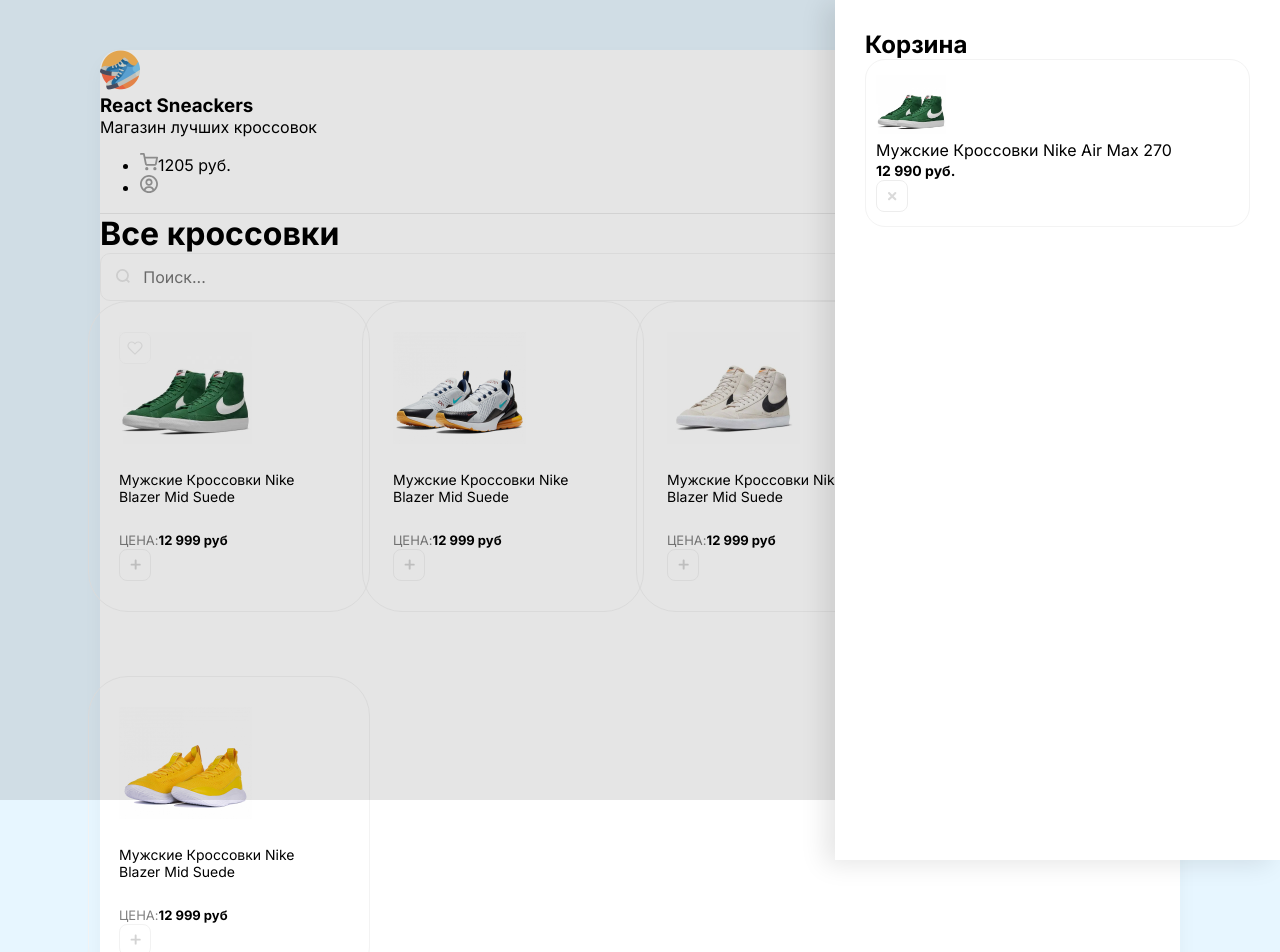
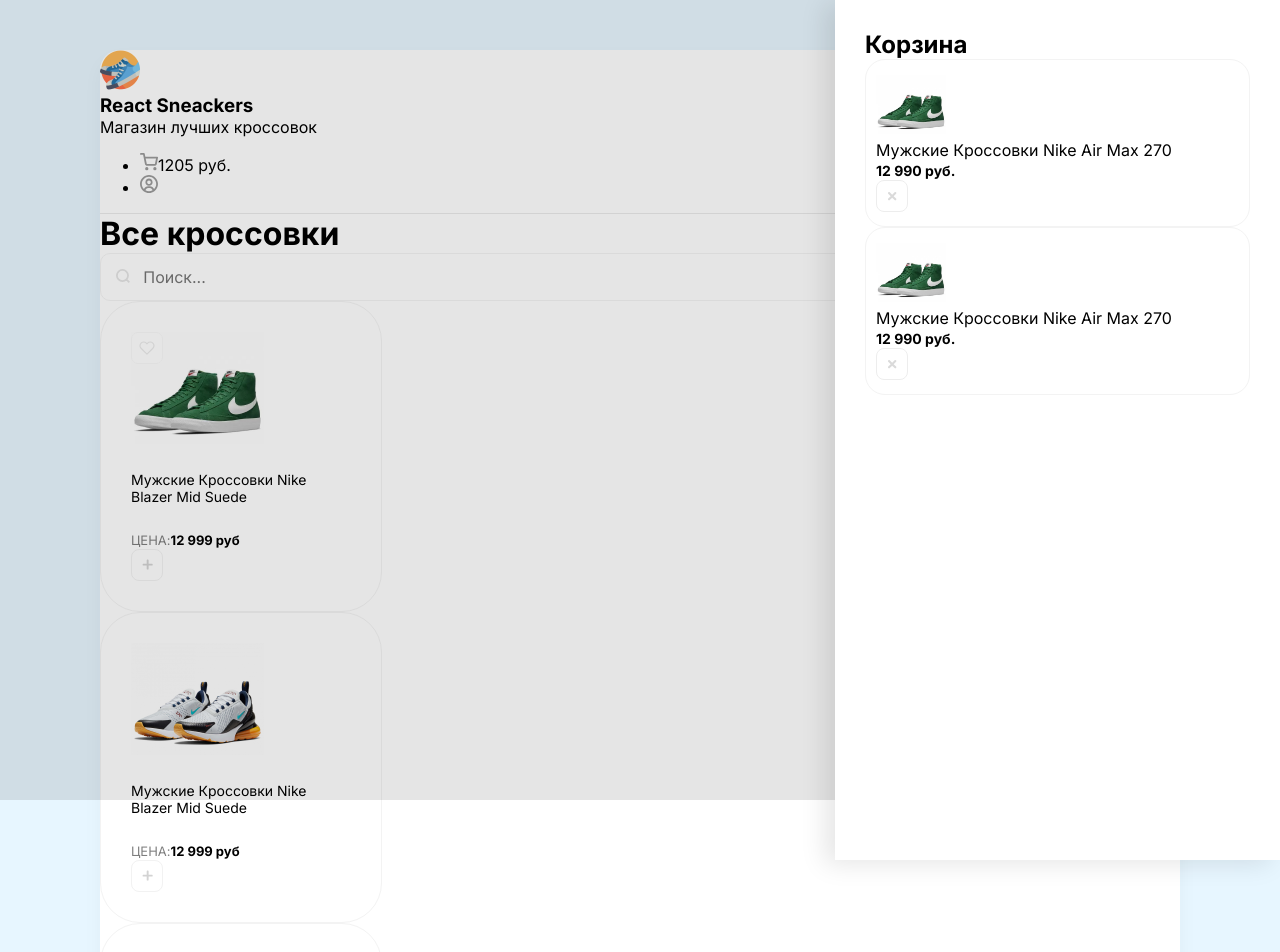
Before and after one commit to MikeSaburov/react-sneakers-shop, a React (Create React App) app: page / in a window 1280 px wide. Shown: the top 952 px of the page. Built offline with nearby package versions, Linux system fonts and the light colour scheme.

Commit message:
Сверстал карточку товара в корзине

```diff
--- a/src/App.js
+++ b/src/App.js
@@ -3,8 +3,9 @@
     <div className="wrapper clear">
       <aside className="overlay">
         <div className="drawer">
-          <h2>Корзина</h2>
-          <div className="cartItem d-flex align-center">
+          <h2 className="mb-20">Корзина</h2>
+          <div className="items">
+            <div className="cartItem d-flex align-center mb-20">
               <div
                 style={{ backgroundImage: 'url(/img/sneakers/1.jpg)' }}
                 className="cartItemImg"
@@ -20,6 +21,24 @@
                 src="/img/remove.svg"
                 alt="Удалить из корзины"
               />
+            </div>
+            <div className="cartItem d-flex align-center mb-20">
+              <div
+                style={{ backgroundImage: 'url(/img/sneakers/1.jpg)' }}
+                className="cartItemImg"
+              ></div>
+              <div className="mr-20 ">
+                <p className="mb-5">Мужские Кроссовки Nike Air Max 270</p>
+                <b>12 990 руб.</b>
+              </div>
+              <img
+                className="removeBtn"
+                width={32}
+                height={32}
+                src="/img/remove.svg"
+                alt="Удалить из корзины"
+              />
+            </div>
           </div>
         </div>
       </aside>
@@ -61,7 +80,7 @@
             <input type="text" placeholder="Поиск..." />
           </div>
         </div>
-        <div className="cardBlock">
+        <div className="d-flex">
           <div className="card">
             <div className="favorite">
               <img src="/img/unfavorites.svg" alt="Не в закладках" />
@@ -157,29 +176,6 @@
               </button>
             </div>
           </div>
-          <div className="card">
-            <img
-              width={133}
-              height={112}
-              src="img/sneakers/5.jpg"
-              alt="Кроссовки"
-            />
-            <h5>Мужские Кроссовки Nike Blazer Mid Suede</h5>
-            <div className="d-flex justify-between align-center">
-              <div className="d-flex flex-column ">
-                <span>Цена:</span>
-                <b>12 999 руб</b>
-              </div>
-              <button className="button">
-                <img
-                  width={11}
-                  height={11}
-                  src="/img/plus.svg"
-                  alt="Добавить"
-                />
-              </button>
-            </div>
-          </div>
         </div>
       </div>
     </div>
--- a/src/index.scss
+++ b/src/index.scss
@@ -16,6 +16,7 @@
   border-radius: 20px;
   max-width: 1080px;
   margin: 50px auto;
+  margin-bottom: 0;
 }
 
 header {
@@ -43,14 +44,6 @@
     font-size: 16px;
     width: 200px;
   }
-}
-
-.cardBlock {
-  display: grid;
-  grid-template-columns: repeat(auto-fit, minmax(210px, 1fr));
-  column-gap: 1rem;
-  row-gap: 4rem;
-  justify-items: center;
 }
 
 .card {
```
Lines whose indentation alone changed are shown as unchanged.
